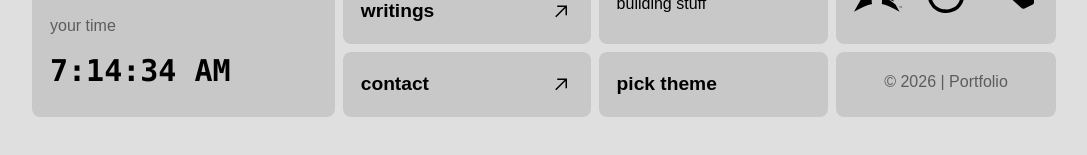
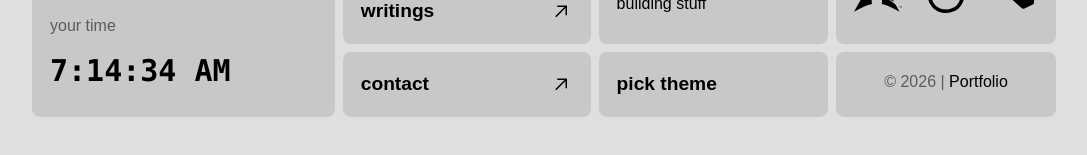
Before and after one commit to karimdevelops/karimdevelops.github.io, a React (Vite) app: page / in a window 1280 px wide. Shown: the part 543-698 px from the top of the page, without its empty margins (96-1183 px from the left). Built offline with nearby package versions, Linux system fonts and the light colour scheme.

Commit message:
Add hover effect to Portfolio

```diff
--- a/src/pages/About.tsx
+++ b/src/pages/About.tsx
@@ -78,6 +78,7 @@ export default function About() {
             <a
               target="_blank"
               href="https://github.com/karimdevelops/karimdevelops.github.io"
+              className="inline-block text-(--txt-col) transition duration-200 hover:-translate-y-1"
             >
               Portfolio
             </a>
```
